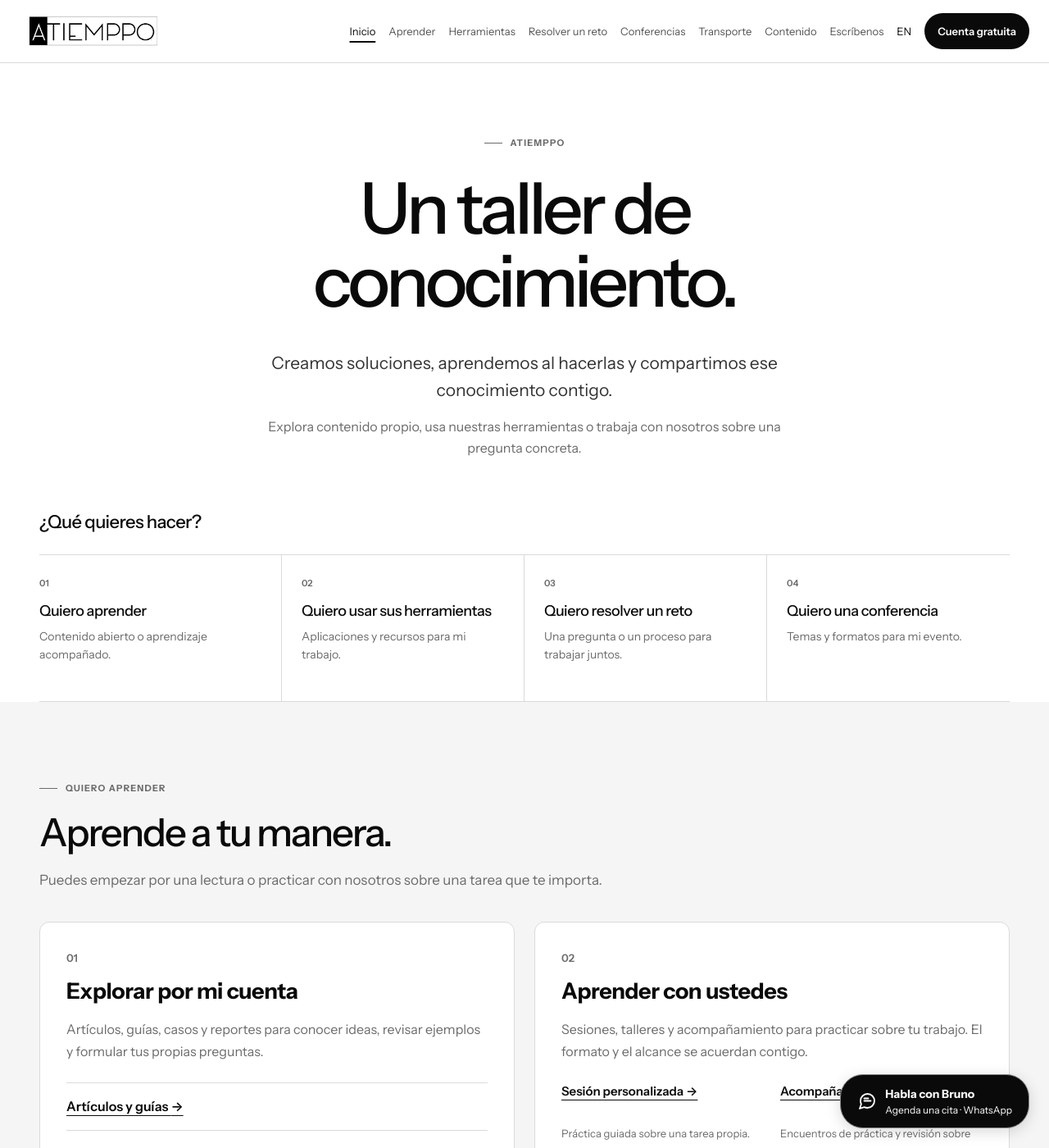
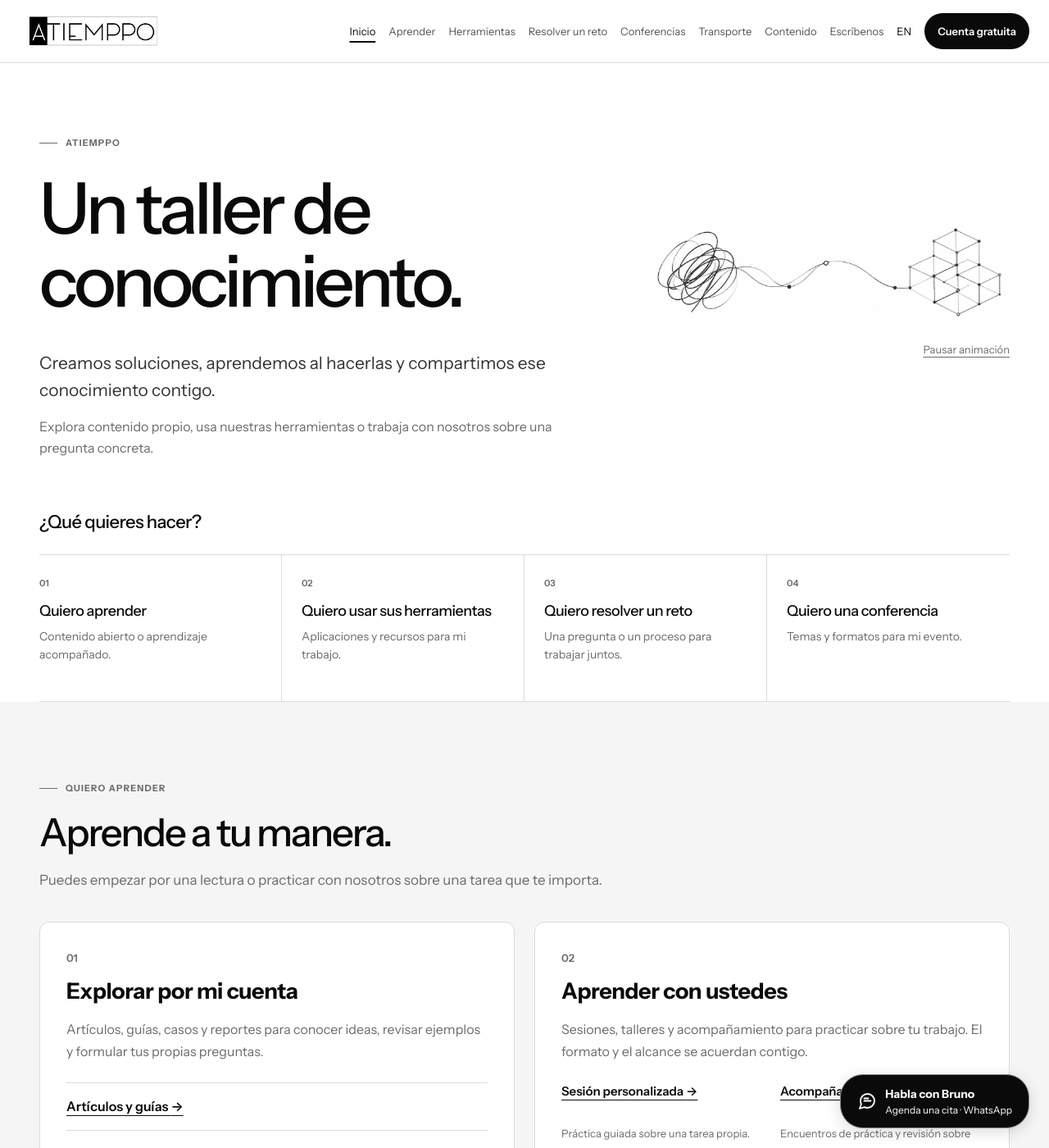
Before and after one commit to imatjuanmatiz/atiemppo-web, a Jekyll site: the page built from index.html, in a window 1280 px wide and 1400 px high. Shown: the whole window at 82% size. Built offline with Jekyll 4.4.1, drawn with Linux system fonts in a browser that asks for light colours.

Commit message:
Add ATIEMPPO knowledge illustration with desktop motion
Use the selected monochrome artwork in the Spanish and English home hero. Keep mobile unchanged and provide pause and reduced-motion behavior.

```diff
--- a/_includes/knowledge-home.html
+++ b/_includes/knowledge-home.html
@@ -6,6 +6,10 @@
     <div class="knowledge-opening">
       <div><p class="eyebrow">{{ kh.hero_label }}</p><h1 id="knowledge-title">{{ kh.hero_title }}</h1></div>
       <div class="knowledge-opening-copy"><p class="knowledge-lead">{{ kh.hero_lead }}</p><p>{{ kh.hero_support }}</p></div>
+      <aside class="knowledge-idea-motion" hidden data-idea-src="/assets/images/knowledge-idea-motion.webp">
+        <div class="knowledge-idea-frame" aria-hidden="true"><img id="knowledge-idea-art" class="knowledge-idea-art" width="1339" height="390" alt="" decoding="async"></div>
+        <button class="knowledge-idea-toggle" type="button" aria-controls="knowledge-idea-art" hidden></button>
+      </aside>
     </div>
     <nav class="knowledge-intentions" id="prioridades" aria-labelledby="intent-title">
       <h2 id="intent-title">{{ kh.intent_title }}</h2>
--- /dev/null
+++ b/assets/css/knowledge-idea-motion.css
@@ -0,0 +1,119 @@
+/* ATIEMPPO Contraste: selected original illustration, desktop motion only. */
+.knowledge-idea-motion,
+.knowledge-idea-motion[hidden] {
+  display: none !important;
+}
+
+@media (min-width: 1100px) {
+  .knowledge-home .knowledge-opening.knowledge-idea-ready {
+    grid-template-columns: minmax(0, 1fr) minmax(280px, 38%);
+    grid-template-rows: auto auto;
+    column-gap: clamp(48px, 5vw, 72px);
+    row-gap: 26px;
+    align-items: center;
+    text-align: left;
+  }
+
+  .knowledge-home .knowledge-idea-ready > div:first-child {
+    grid-column: 1;
+    grid-row: 1;
+    min-width: 0;
+    align-self: end;
+  }
+
+  .knowledge-home .knowledge-opening.knowledge-idea-ready .eyebrow {
+    justify-content: flex-start;
+  }
+
+  .knowledge-home .knowledge-opening.knowledge-idea-ready h1 {
+    margin-inline: 0;
+  }
+
+  .knowledge-home .knowledge-idea-ready > .knowledge-opening-copy {
+    grid-column: 1;
+    grid-row: 2;
+    max-width: 100%;
+    margin-inline: 0;
+    align-self: start;
+  }
+
+  .knowledge-home .knowledge-idea-ready > .knowledge-opening-copy > p {
+    margin-left: 0;
+    margin-right: 0;
+  }
+
+  .knowledge-home .knowledge-idea-ready > .knowledge-idea-motion:not([hidden]) {
+    display: block !important;
+    grid-column: 2;
+    grid-row: 1 / span 2;
+    width: min(100%, 440px);
+    margin: 0;
+    justify-self: end;
+    align-self: center;
+  }
+
+  .knowledge-idea-frame {
+    width: 100%;
+    aspect-ratio: 1339 / 390;
+    overflow: hidden;
+  }
+
+  .knowledge-idea-art {
+    display: block;
+    width: 100%;
+    height: auto;
+    aspect-ratio: 1339 / 390;
+  }
+
+  .knowledge-idea-motion[data-motion="loading"] .knowledge-idea-art {
+    visibility: hidden;
+  }
+
+  .knowledge-idea-motion[data-motion="running"] .knowledge-idea-art,
+  .knowledge-idea-motion[data-motion="paused"] .knowledge-idea-art {
+    animation: knowledge-idea-reveal 8s ease-in-out infinite both;
+  }
+
+  .knowledge-idea-motion[data-motion="paused"] .knowledge-idea-art {
+    animation-play-state: paused;
+  }
+
+  .knowledge-home .knowledge-idea-toggle {
+    display: block;
+    min-height: 44px;
+    min-width: 44px;
+    margin: 8px 0 0 auto;
+    padding: 8px 0 8px 14px;
+    border: 0;
+    border-radius: 0;
+    background: transparent;
+    color: #6b6b6b;
+    font: inherit;
+    font-size: 13px;
+    line-height: 1.4;
+    text-decoration: underline;
+    text-underline-offset: 4px;
+    cursor: pointer;
+  }
+
+  .knowledge-home .knowledge-idea-toggle:hover { color: #0a0a0a; }
+  .knowledge-home .knowledge-idea-toggle[hidden] { display: none !important; }
+}
+
+/* A short hold lets the full concept read before each left-to-right reveal. */
+@keyframes knowledge-idea-reveal {
+  0%, 14% { clip-path: inset(0 0 0 0); opacity: 1; }
+  20% { clip-path: inset(0 0 0 0); opacity: 0; }
+  20.01% { clip-path: inset(0 100% 0 0); opacity: 0; }
+  24% { clip-path: inset(0 100% 0 0); opacity: 1; }
+  74%, 100% { clip-path: inset(0 0 0 0); opacity: 1; }
+}
+
+@media (prefers-reduced-motion: reduce) {
+  .knowledge-idea-motion .knowledge-idea-art {
+    animation: none !important;
+    clip-path: none !important;
+    opacity: 1 !important;
+  }
+  .knowledge-home .knowledge-idea-toggle { display: none !important; }
+}
--- /dev/null
+++ b/assets/js/knowledge-idea-motion.js
@@ -0,0 +1,94 @@
+/* Load the approved illustration only on desktop; animate the image itself. */
+(() => {
+  'use strict';
+  const opening = document.querySelector('.knowledge-opening');
+  const media = opening?.querySelector('.knowledge-idea-motion');
+  const image = media?.querySelector('.knowledge-idea-art');
+  const toggle = media?.querySelector('.knowledge-idea-toggle');
+  if (!opening || !media || !image || !toggle || !window.matchMedia) return;
+
+  const source = media.dataset.ideaSrc;
+  if (!source) return;
+  const desktop = window.matchMedia('(min-width: 1100px)');
+  const reduced = window.matchMedia('(prefers-reduced-motion: reduce)');
+  const connection = navigator.connection;
+  const english = document.documentElement.lang.toLowerCase().startsWith('en');
+  const labels = english
+    ? {pause: 'Pause animation', play: 'Play animation'}
+    : {pause: 'Pausar animación', play: 'Reproducir animación'};
+  let ready = false;
+  let requested = false;
+  let failed = false;
+  let userPaused = false;
+  let inView = true;
+
+  const motionAllowed = () => !reduced.matches && !connection?.saveData;
+
+  function setMode(mode) {
+    media.dataset.motion = mode;
+    const playing = mode === 'running';
+    toggle.textContent = playing ? labels.pause : labels.play;
+    toggle.setAttribute('aria-label', toggle.textContent);
+    toggle.hidden = !desktop.matches || !ready || failed || !motionAllowed();
+  }
+
+  function hide() {
+    media.hidden = true;
+    opening.classList.remove('knowledge-idea-ready');
+    ready = false;
+    requested = false;
+    if (image.hasAttribute('src')) image.removeAttribute('src');
+    setMode('static');
+  }
+
+  function update() {
+    if (!desktop.matches || failed) {
+      hide();
+      return;
+    }
+    // The fixed aspect ratio reserves the frame before image metadata arrives.
+    opening.classList.add('knowledge-idea-ready');
+    media.hidden = false;
+    if (!requested) {
+      requested = true;
+      image.setAttribute('src', source);
+      if (image.complete && image.naturalWidth > 0) ready = true;
+    }
+    if (!ready) {
+      setMode('loading');
+      return;
+    }
+    if (!motionAllowed()) {
+      setMode('static');
+      return;
+    }
+    setMode(inView && !document.hidden && !userPaused ? 'running' : 'paused');
+  }
+
+  image.addEventListener('load', () => {
+    if (!desktop.matches || image.getAttribute('src') !== source) return;
+    ready = image.naturalWidth > 0;
+    update();
+  });
+  image.addEventListener('error', () => {
+    // Removing src during a responsive change must not become a permanent error.
+    if (!image.hasAttribute('src') || image.getAttribute('src') !== source) return;
+    failed = true;
+    update();
+  });
+  toggle.addEventListener('click', () => {
+    userPaused = media.dataset.motion === 'running';
+    update();
+  });
+  document.addEventListener('visibilitychange', update);
+  desktop.addEventListener('change', update);
+  reduced.addEventListener('change', update);
+  connection?.addEventListener?.('change', update);
+  if ('IntersectionObserver' in window) {
+    new IntersectionObserver((entries) => {
+      inView = entries[0].isIntersecting;
+      update();
+    }, {threshold: 0.01}).observe(opening);
+  }
+  update();
+})();
--- a/en/index.html
+++ b/en/index.html
@@ -114,10 +114,12 @@ permalink: /en/
 <link rel="stylesheet" href="/assets/css/site-foundation.css?v=20261021"/>
 <link rel="stylesheet" href="/assets/css/experiences.css?v=20261031-audit"/>
 <link rel="stylesheet" href="/assets/css/knowledge-home.css?v=20261031-local"/>
+<link rel="stylesheet" href="/assets/css/knowledge-idea-motion.css?v=20261031-idea-v1"/>
 </head>
 <body>{% include header.html lang="en" translation="/" %}<main class="knowledge-home" id="main-content">
   {% include knowledge-home.html lang="en" %}
 </main>{% include footer.html %}
 <script src="/assets/js/contact.js?v=20261031-audit" defer></script>
 <script src="/assets/js/knowledge-home.js?v=20261031-local" defer></script>
+<script src="/assets/js/knowledge-idea-motion.js?v=20261031-idea-v1" defer></script>
 </body></html>
--- a/index.html
+++ b/index.html
@@ -215,6 +215,7 @@ permalink: /
 }</script><link href="/assets/css/seo-content.css" rel="stylesheet"/><link rel="stylesheet" href="/assets/css/atica-offer.css?v=20261014"/><link rel="stylesheet" href="/assets/css/site-foundation.css?v=20261021"/>
 <link rel="stylesheet" href="/assets/css/experiences.css?v=20261031-audit"/>
 <link rel="stylesheet" href="/assets/css/knowledge-home.css?v=20261031-local"/>
+<link rel="stylesheet" href="/assets/css/knowledge-idea-motion.css?v=20261031-idea-v1"/>
 </head>
 <body>
   {% include header.html translation="/en/" %}
@@ -228,5 +229,6 @@ permalink: /
 
 <script src="/assets/js/contact.js?v=20261031-audit" defer></script>
 <script src="/assets/js/knowledge-home.js?v=20261031-local" defer></script>
+<script src="/assets/js/knowledge-idea-motion.js?v=20261031-idea-v1" defer></script>
 </body>
 </html>
```
Also changed, not shown: assets/images/knowledge-idea-motion.webp (added).
